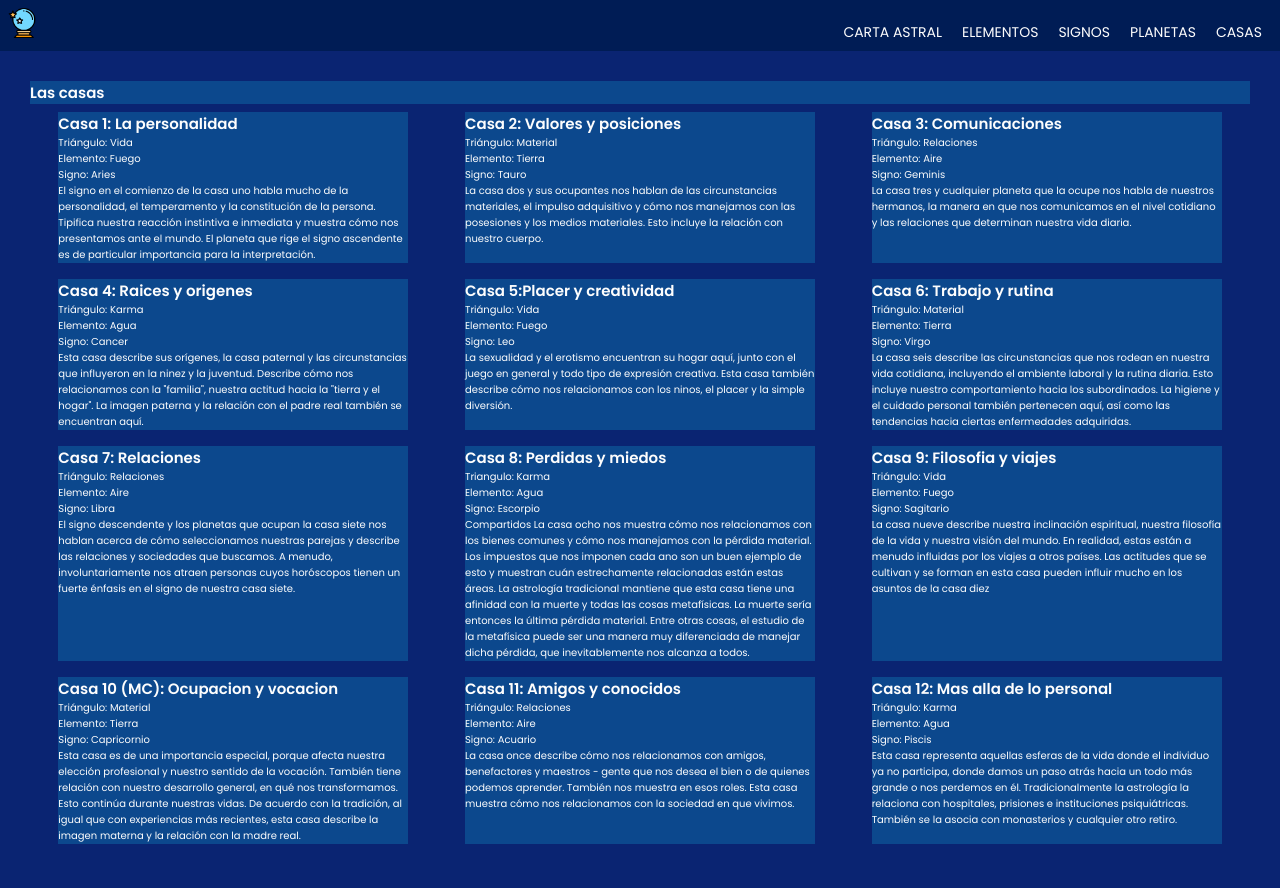
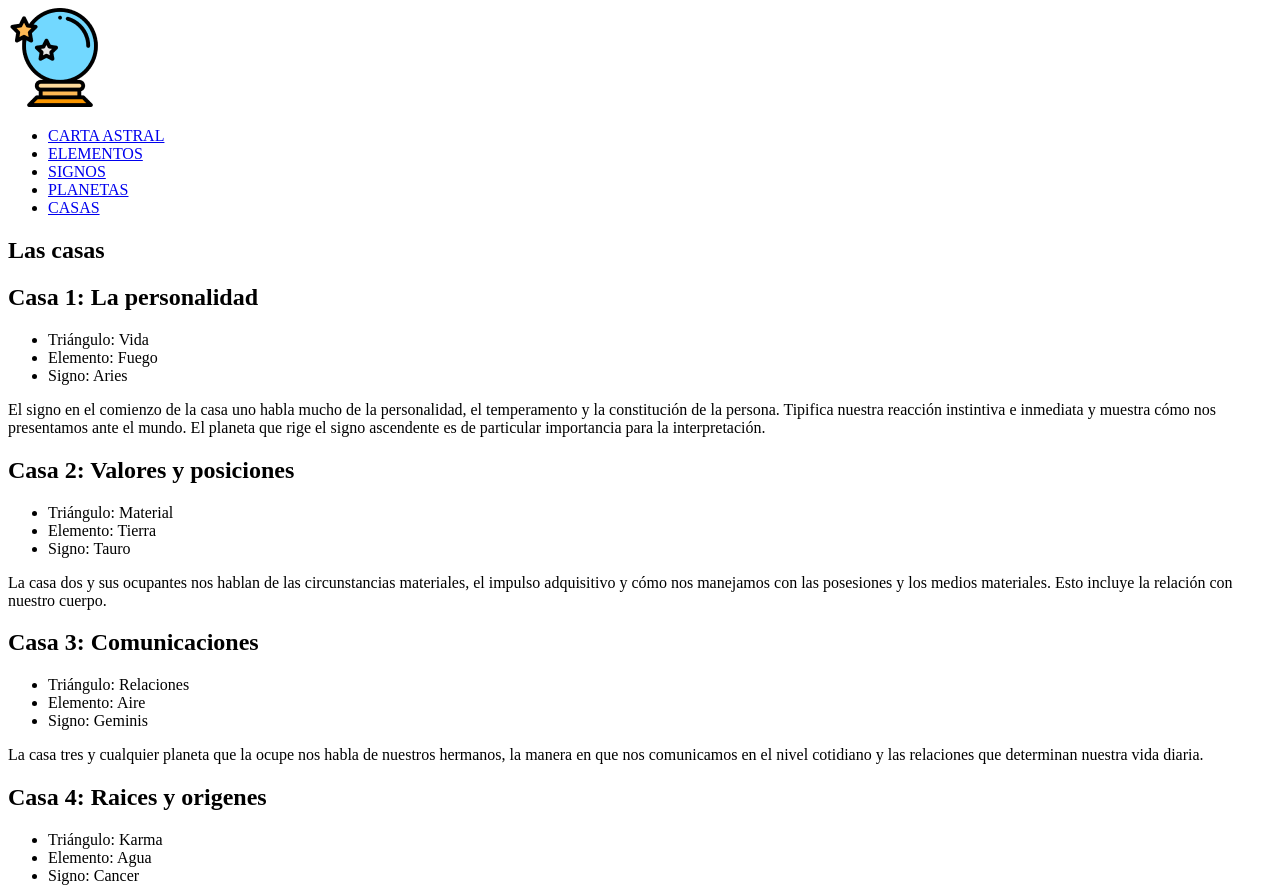
Before and after one commit to Laringitis/Coder-programacion-web, a website: page pages/casas.html in a window 1280 px wide. Shown: the top 888 px of the page. Drawn offline with Linux system fonts and the light colour scheme.

Commit message:
agrego sass

```diff
--- a/scss/index.scss
+++ b/scss/index.scss
@@ -1,3 +1 @@
-body{
-    background-color: fade-in($color: #000000, $amount: 0);
-}
+@import url('https://fonts.googleapis.com/css2?family=Poppins:wght@300;400;600&family=Roboto&display=swap');
--- /dev/null
+++ b/scss/misc/_normalize.scss
@@ -0,0 +1,17 @@
+html {
+    font-size: 62.5%;
+}
+*{
+    margin: 0;
+    padding: 0;
+    box-sizing: border-box;
+}
+ul {
+    list-style-type: none;
+}
+/* BODY */
+body {
+    font-family: 'Poppins', sans-serif;
+    background-color: var(--secondary);
+    color: var(--light);
+}
--- /dev/null
+++ b/scss/misc/_variable.scss
@@ -0,0 +1,21 @@
+ /* Palette */
+ $primary: #001C55;
+ $secondary: #0A2472;
+ $tertiary: #0C488D;
+ $light: #FDFDFD;
+ $dark: #000;
+ $quaternary: #397eff;
+ /* Font Sizes */
+ $text-xxl: 4.8em;
+ $text-xl: 3.6em;
+ $text-lg: 2.4em;
+ $text-md: 2.0em;
+ $text-sm: 1.6em;
+ $text-xs: 1.4em;
+ /* Spacing */
+ $sp-xxl: 12rem;
+ $sp-xl: 8rem;
+ $sp-lg: 5rem;
+ $sp-md: 3.2rem;
+ $sp-sm: 1.6rem;
+ $sp-xs: 0.8rem;
--- /dev/null
+++ b/scss/patial/_header.scss
@@ -0,0 +1,27 @@
+.navbar {
+    padding: var(--sp-xs);
+    background-color: var(--primary);
+    width: 100%;
+    display: flex;
+    justify-content: space-between;
+    align-items: end;
+}
+.menu{
+    display: flex;
+    flex-direction: row;
+    justify-content: space-between;
+}
+.menu__link {
+    text-decoration: none;
+    padding-left: 1rem;
+    padding-right: 1rem;
+    color: var(--light);
+    flex-direction: row;
+    font-size: var(--text-xs);
+}
+a:hover{
+    background-color: #5f23a5;
+}
+.logo{
+    height: 3rem;
+}
```
Also changed, not shown: package.json (+5 -2 lines), css/index.css, scss/patial/_footer.scss (added), 2 other files.
